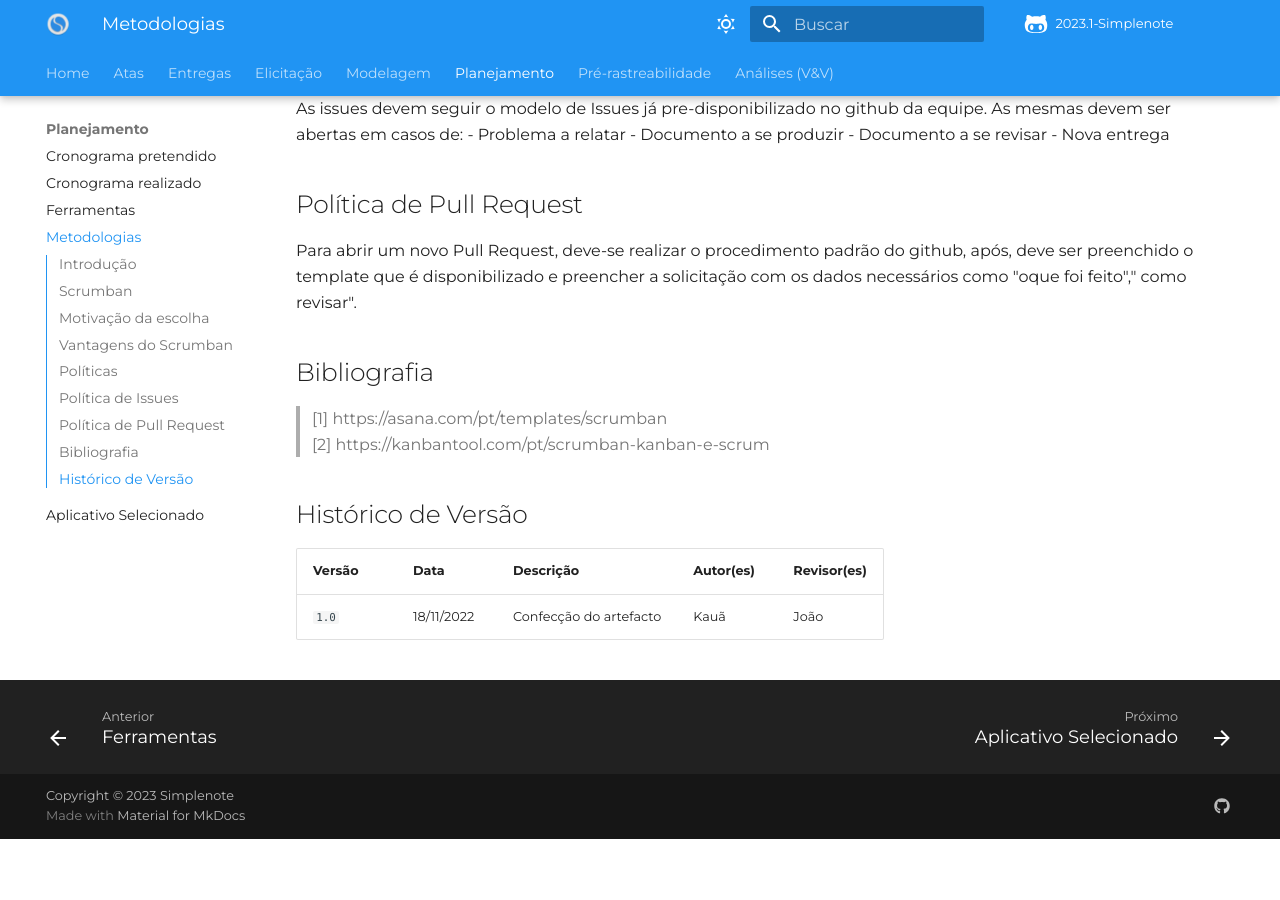
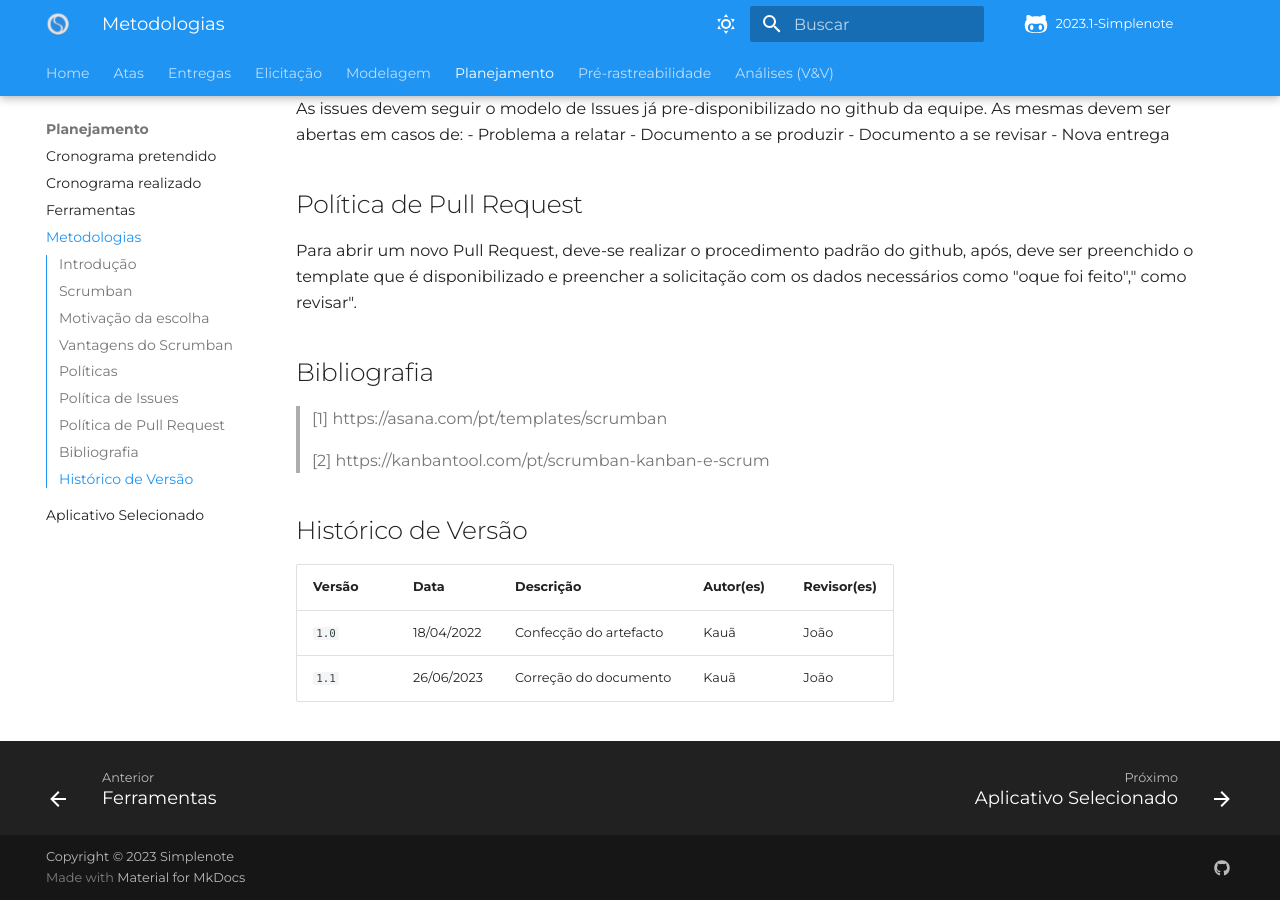
Before and after one commit to Requisitos-de-Software/2023.1-Simplenote, an MkDocs documentation site: the page built from docs/planejamento/metodologias.md, in a window 1280 px wide and 900 px high, scrolled down 1274 px. Built offline with MkDocs 1.6.1 and Material for MkDocs 9.7.7, drawn with Linux system fonts in a browser that asks for light colours; some web fonts are replaced; comment, search, counter and statistics services are not loaded; before the commit the page ends 2113 px from its top, so only the background shows below that.

Commit message:
Update metodologias.md

```diff
--- a/docs/planejamento/metodologias.md
+++ b/docs/planejamento/metodologias.md
@@ -40,10 +40,12 @@ Para abrir um novo Pull Request, deve-se realizar o procedimento padrão do gith
 ## Bibliografia
 
 > [1] https://asana.com/pt/templates/scrumban </br>
+>
 > [2] https://kanbantool.com/pt/scrumban-kanban-e-scrum
 
 ## Histórico de Versão
 
 | Versão | Data          | Descrição                          | Autor(es)     |  Revisor(es)  |
 | ------ | ------------- | ---------------------------------- | ------------- | ------------- |
-| `1.0`  | 18/11/2022    |  Confecção do artefacto | Kauã  | João |
+| `1.0`  | 18/04/2022    |  Confecção do artefacto | Kauã  | João |
+| `1.1`  | 26/06/2023    |   Correção do documento  | Kauã |João|
```
